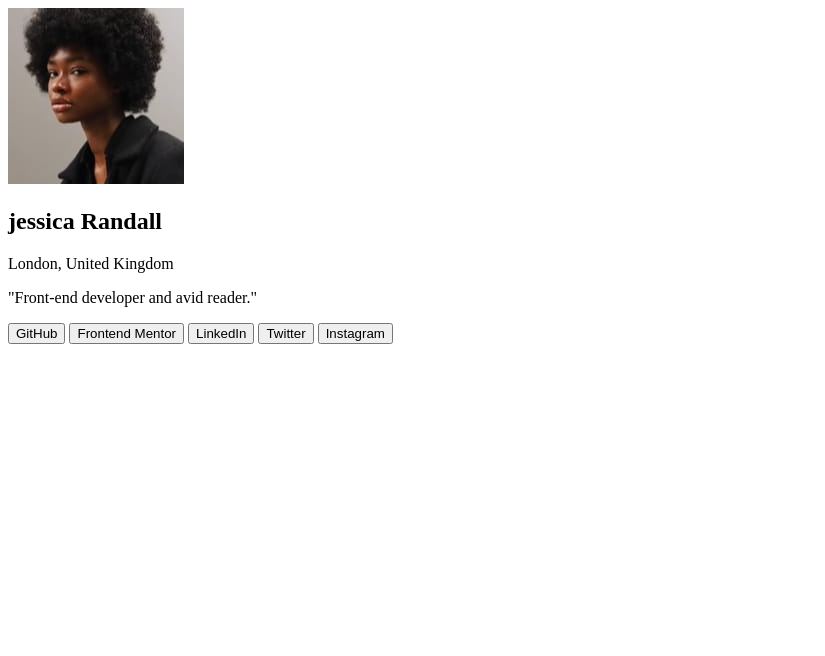
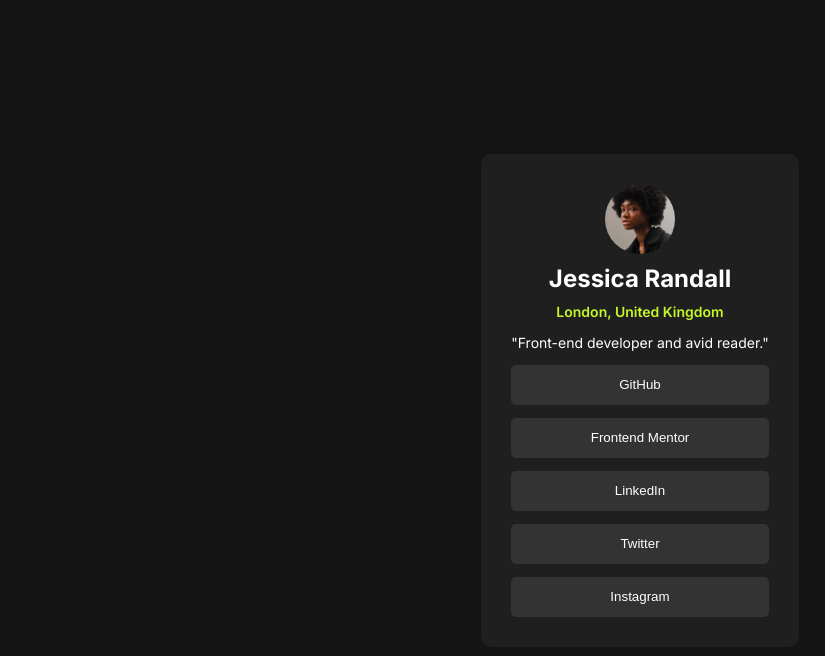
Before and after one commit to Ajabs9/Social-Links-Profile-Frontend-Mentor-Challenge, a plain HTML site: page index.html in a window 1280 px wide. Shown: the whole page, without its empty margins (0-825 px from the left). Drawn offline with Linux system fonts and the light colour scheme.

Commit message:
Add initial styling

```diff
--- a/index.html
+++ b/index.html
@@ -4,14 +4,18 @@
     <meta charset="UTF-8">
     <meta name="viewport" content="width=device-width, initial-scale=1.0">
     <title>Document</title>
+    <link rel="stylesheet" href="style.css">
+    <link rel="preconnect" href="https://fonts.googleapis.com">
+    <link rel="preconnect" href="https://fonts.gstatic.com" crossorigin>
+    <link href="https://fonts.googleapis.com/css2?family=Inter:wght@400;600;700&display=swap" rel="stylesheet">
 </head>
 <body>
     <div id="bg-main">
         <div id="container">
-            <img src="./assets/images/avatar-jessica.jpeg" alt="jessica's avatar">
-            <h2>jessica Randall</h2>
-            <p>London, United Kingdom</p>
-            <p>"Front-end developer and avid reader."</p>
+            <img src="./assets/images/avatar-jessica.jpeg" alt="jessica's avatar" id="image">
+            <h2 id="name">Jessica Randall</h2>
+            <p id="location">London, United Kingdom</p>
+            <p id="description">"Front-end developer and avid reader."</p>
             <button class="btn">GitHub</button>
             <button class="btn">Frontend Mentor</button>
             <button class="btn">LinkedIn</button>
--- a/style.css
+++ b/style.css
@@ -0,0 +1,79 @@
+*{
+    box-sizing: border-box;
+}
+
+body{
+    margin: 0;
+    font-family: Inter;
+}
+
+p{
+    font-size: 14px;
+}
+
+#bg-main{
+    background: hsl(0, 0%, 8%);
+    height: 100vh;
+    width: 100%;
+    margin: 0;
+    display: flex;
+    justify-content: center;
+    align-items: center;
+}
+
+#container{
+    background: hsl(0, 0%, 12%);
+    display: flex;
+    flex-direction: column;
+    justify-content: center;
+    align-items: center;
+    border-radius: 10px;
+    padding: 30px;
+}
+
+#image{
+    border-radius: 50%;
+    height: 70px;
+}
+
+#name{
+    margin: 10px 0;
+    color: white;
+    font-weight: 700;
+}
+
+#location{
+    color: hsl(75, 94%, 57%);
+    margin: 0;
+    font-weight: 600;
+}
+
+#description{
+    color: white;
+}
+
+.btn{
+    color: white;
+    background-color: hsl(0, 0%, 20%);
+    border: none;
+    border-radius: 5px;
+    width: 100%;
+    height: 40px;
+    margin-bottom: 13px;
+    cursor: pointer;
+    font-weight: 400;
+}
+
+.btn:last-of-type{
+    margin-bottom: 0;
+}
+
+.btn:hover, .btn:focus{
+    background-color: hsl(75, 94%, 57%);
+    color: black;
+}
+
+.btn:active{
+    background-color: hsl(75, 71%, 50%);
+    color: black;
+}
```
